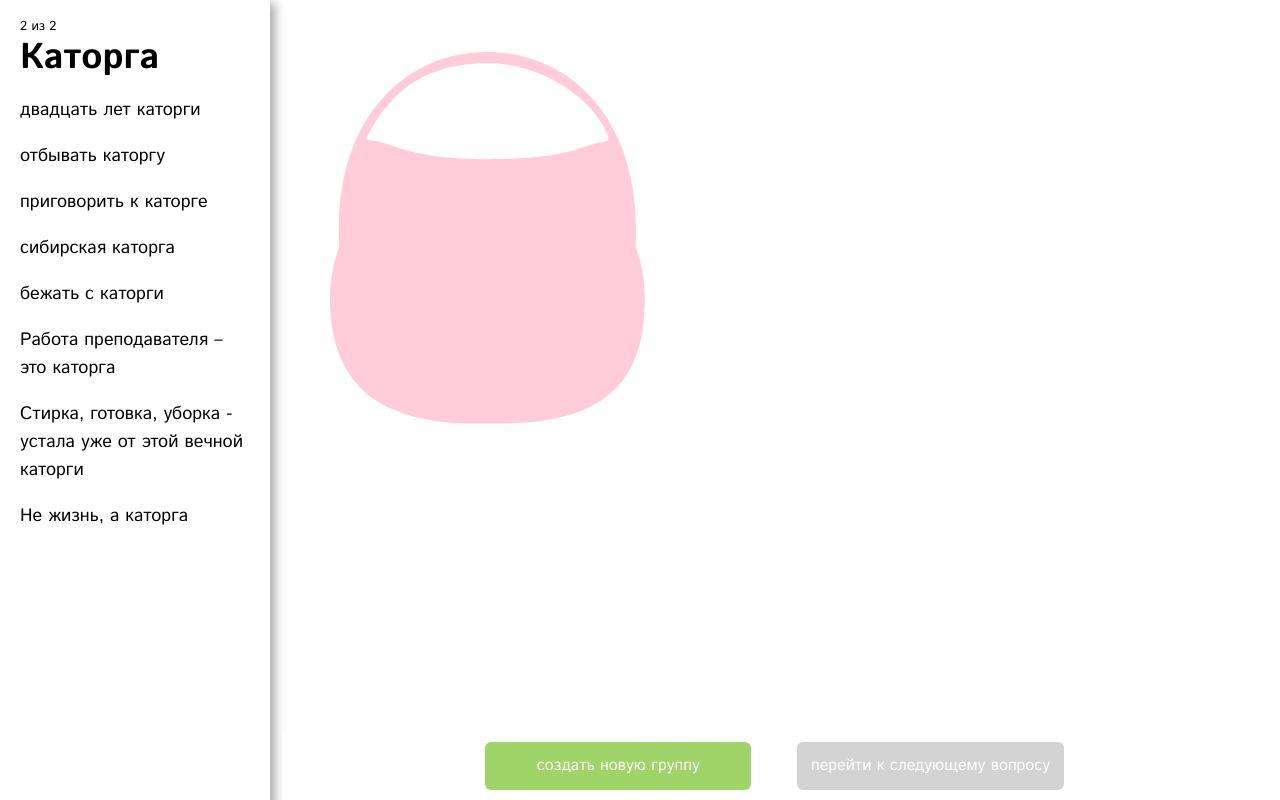
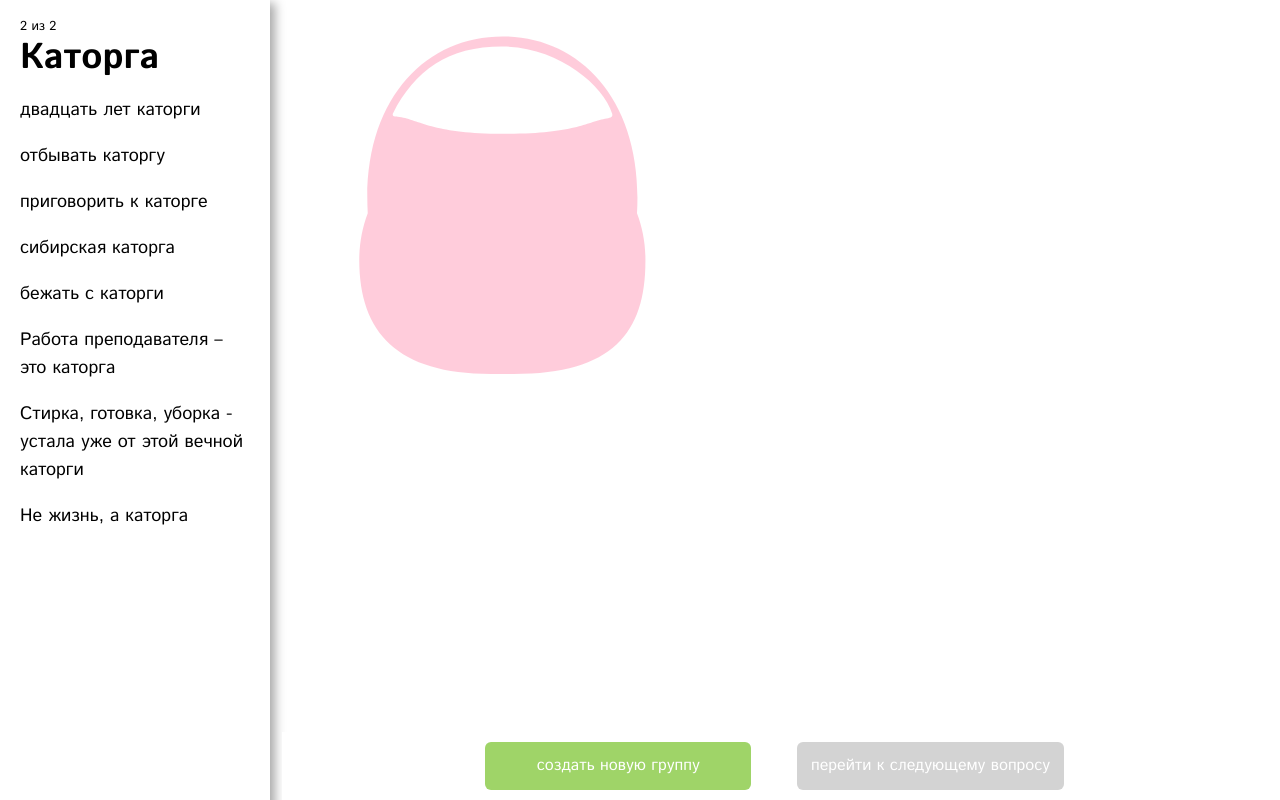
Before and after one commit to lopuhin/sense-grouping-survey, a Django app: page /group/00000000-0000-0000-0000-000000000001/ in a window 1280 px wide. Run offline with Django 3.2, Linux system fonts and the light colour scheme; data comes from the database, SQL or seed files in the repository; tables that the repository leaves empty hold one stand-in row (values such as "Sample post").

Commit message:
Update design from 16.09.2016

```diff
--- a/survey/static/survey/css/form.css
+++ b/survey/static/survey/css/form.css
@@ -115,3 +115,7 @@ input, .input, label{
 .mail_img img{
   width: 50%;
 }
+.screen{
+  margin: 20px 0;
+  width: 100%;
+}
--- a/survey/static/survey/css/group.css
+++ b/survey/static/survey/css/group.css
@@ -17,9 +17,8 @@ span {
 
 }
 .groups {
-  padding: 65px 0 0 0;
   margin: 20px;
-  min-width: 350px;
+  min-width: 380px;
   min-height: 350px;
   display: inline-block;
   background-image: url("/static/survey/img/iconbasket.svg");
@@ -33,14 +32,14 @@ span {
   min-height: 50%;
   text-align: center;
   position: absolute;
-  bottom: 13%;
+  bottom: 12%;
   margin: 0 auto;
 }
 .user_group .drag{
   margin: 10px auto;
   font-size: 14px;
-  line-height: 18px;
-  max-width: 70%;
+  line-height: 17px;
+  max-width: 75%;
 }
 .inline, #section, #groups{
   display: inline-block;
--- a/survey/static/survey/js/group.js
+++ b/survey/static/survey/js/group.js
@@ -92,6 +92,7 @@ function dragStart(ev) {
     ev.dataTransfer.dropEffect = 'move';
     ev.dataTransfer.setData('Text', ev.target.getAttribute('id'));
     dragged_id = ev.target.getAttribute('id');
+    $('#' + dragged_id).css('color', '#999');
     return true;
 }
 
@@ -114,6 +115,7 @@ function ctxDragDrop(ev) {
     }
     set_circle_size(dragged_id);
     set_next_button_state();
+    $('#' + dragged_id).css('color', 'black');
     ev.stopPropagation();
     return false;
 }
--- a/survey/templates/survey/start.html
+++ b/survey/templates/survey/start.html
@@ -59,7 +59,7 @@
           В левой части экрана вы увидите несколько словосочетаний с одним и тем же словом. Их нужно разложить по корзинам так, чтобы в каждой корзине это слово выступало в одном и том же значении. Число корзин может быть любым; количество словосочетаний в корзине также любым. Не заглядывайте в словарь, нам важна ваша интуиция.
         </p>
         <p>
-          Например, &#60;здесь нужен будет пример со&#160;скриншотами, когда будут скриншоты&#62;
+          Например, <img class="screen" src="/static/survey/img/screen.png" alt="Пример"/>
         </p>
         <div class="start link"><a id="next" href="#">Начать тест</a></div>
       </div>
```
